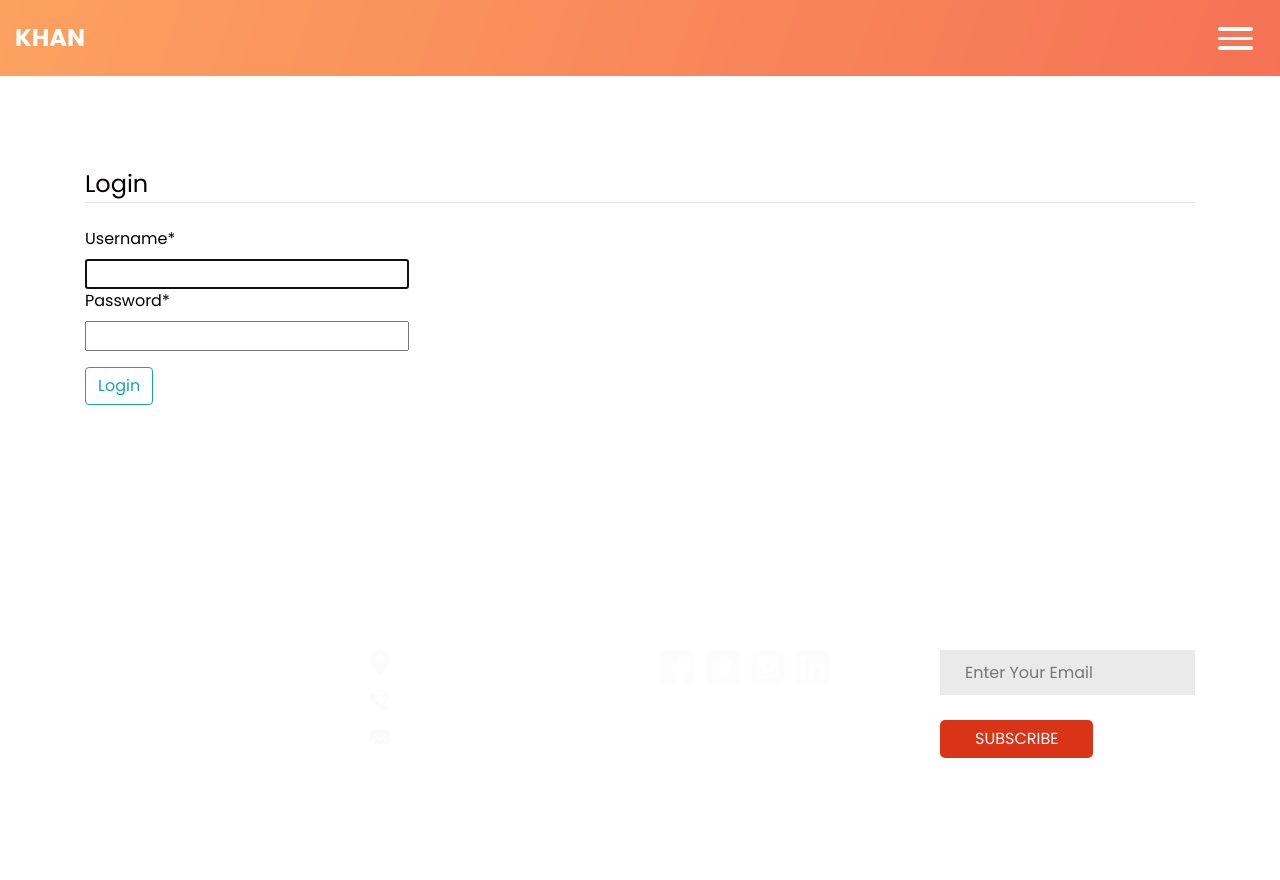
After one commit to GokhanKaraomeroglu/Education_Website, a Django app: page /login/ in a window 1280 px wide. The commit adds this page. Run offline with Django 3.2, Linux system fonts and the light colour scheme; some libraries are stand-ins or nearby versions; some web fonts are replaced.

Commit message:
login logout added

```diff
--- a/home/urls.py
+++ b/home/urls.py
@@ -1,9 +1,12 @@
 from django.urls import path
 from .views import home, about, teacher
+from django.contrib.auth import views as auth_views
 
 
 urlpatterns = [
     path('',home, name='home' ),
     path('about/',about, name='about' ),
     path('teacher/',teacher, name='teacher' ),
+    path('login/',auth_views.LoginView.as_view(template_name='login.html'), name='login' ),
+    path('logout/',auth_views.LogoutView.as_view(template_name='logout.html'), name='logout' ),
 ]
--- a/main/settings.py
+++ b/main/settings.py
@@ -42,6 +42,7 @@ INSTALLED_APPS = [
 
     #my apps
     'home',
+    'crispy_forms',
 
     #third party
 
@@ -152,3 +153,5 @@ MEDIA_ROOT = os.path.join(BASE_DIR, 'media')
 # https://docs.djangoproject.com/en/3.2/ref/settings/#default-auto-field
 
 DEFAULT_AUTO_FIELD = 'django.db.models.BigAutoField'
+
+LOGIN_REDIRECT_URL = "/"
--- a/main/urls.py
+++ b/main/urls.py
@@ -21,4 +21,5 @@ from django.conf.urls.static import static
 urlpatterns = [
     path('admin/', admin.site.urls),
     path('', include('home.urls')),
+    # path('accounts/', include('django.contrib.auth.urls')),
 ]+ static(settings.MEDIA_URL, document_root = settings.MEDIA_ROOT)
--- a/templates/header.html
+++ b/templates/header.html
@@ -53,6 +53,14 @@
               <a href="{% url 'home' %}">Home</a>
               <a href="{% url 'about' %}">About</a>
               <a href="{% url 'teacher'%}" class="active">Teachers</a>
+
+              {% if request.user.is_authenticated %}
+              <a href="{% url 'admin:index' %}">Admin Dashboard</a>
+              <a href="{% url 'logout' %}">Logout</a>
+              {% else %}
+              <a href="{% url 'login' %}">Login</a>
+              {% endif %}
+
             </div>
           </div>
       </div>
--- /dev/null
+++ b/templates/login.html
@@ -0,0 +1,26 @@
+{% extends 'base.html' %}
+{% load crispy_forms_tags %}
+
+{% block content %}
+
+<div class="about_section layout_padding">
+  <div class="container">
+    <div class="content-section">
+      <form action="" method="post">
+        {% csrf_token %}
+        <fieldset class="form-group">
+          <legend class="border-bottom mb-4">Login</legend>
+          {{ form|crispy }}
+        </fieldset>
+        <div class="form-group">
+          <button class="btn btn-outline-info" type="submit">Login</button>
+
+        </div>
+      </form>
+
+
+    </div>
+  </div>
+</div>
+
+{% endblock content %}
```
Also changed, not shown: templates/logout.html (added, +17 -0 lines).
